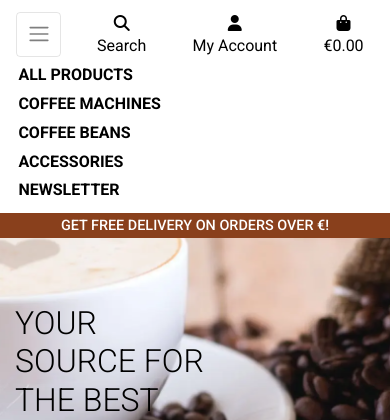
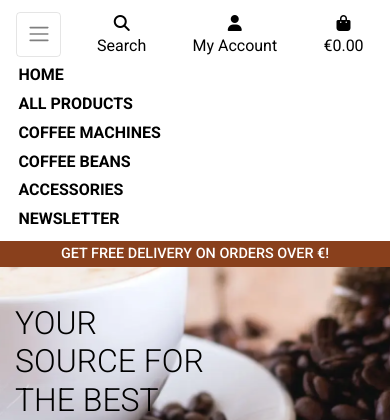
Before and after one commit to shellym96/above_grind, a Django app: page / in a window 390 px wide, after a click that opens the changed part. Shown: the top 420 px of the page. Run offline with Django 3.2, Linux system fonts and the light colour scheme; parts of the project's set-up code (start-up, migrations or seed data) failed here and were passed over; some libraries are stand-ins or nearby versions.

Commit message:
Add home button to mobile header

```diff
--- a/templates/includes/main-navbar.html
+++ b/templates/includes/main-navbar.html
@@ -1,4 +1,9 @@
 <div class="collapse navbar-collapse" id="main-nav">
+    <li class="nav-item d-block d-md-none">
+        <a class="logo-font font-weight-bold nav-link text-black mr-5" href="{% url 'home'%}" id="home-link">
+            Home
+        </a>
+    </li>
     <li class="nav-item">
         <a class="logo-font font-weight-bold nav-link text-black mr-5" href="{% url 'products'%}" id="all-products-link">
             All Products
```
